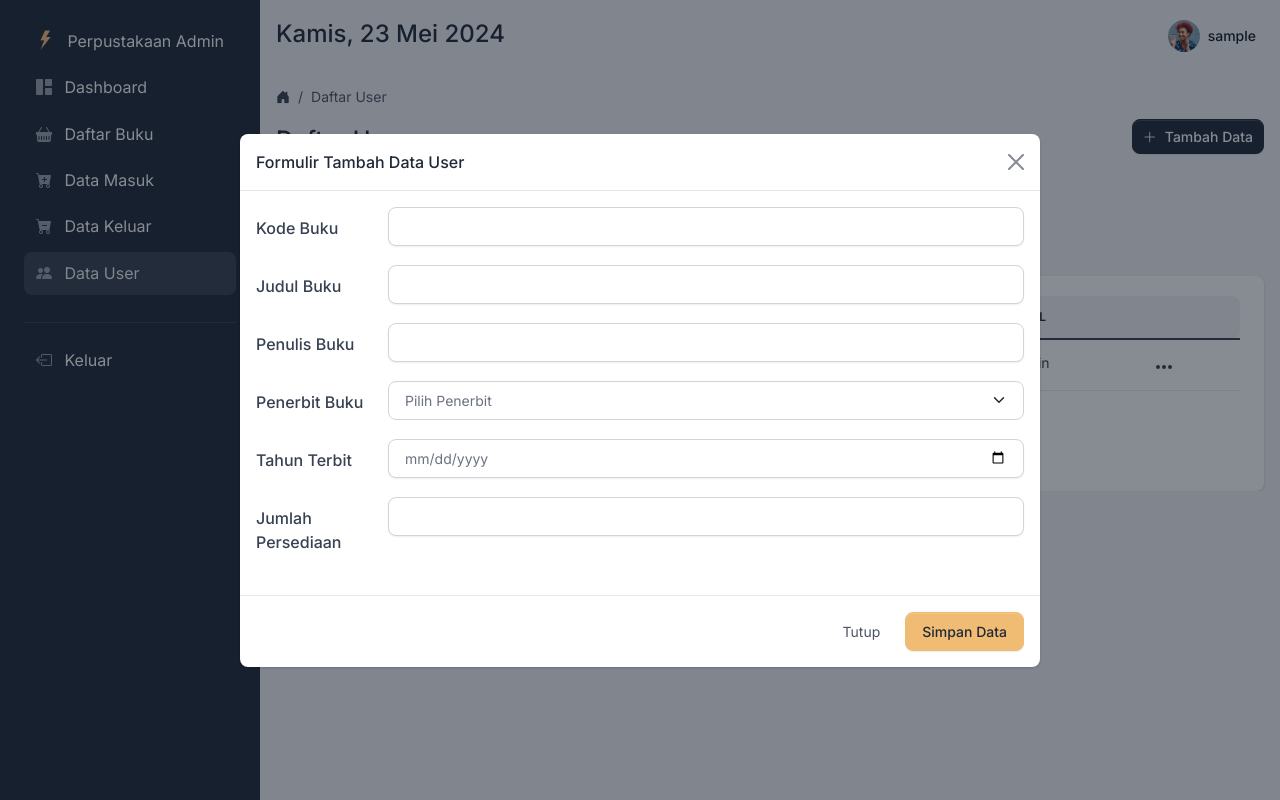
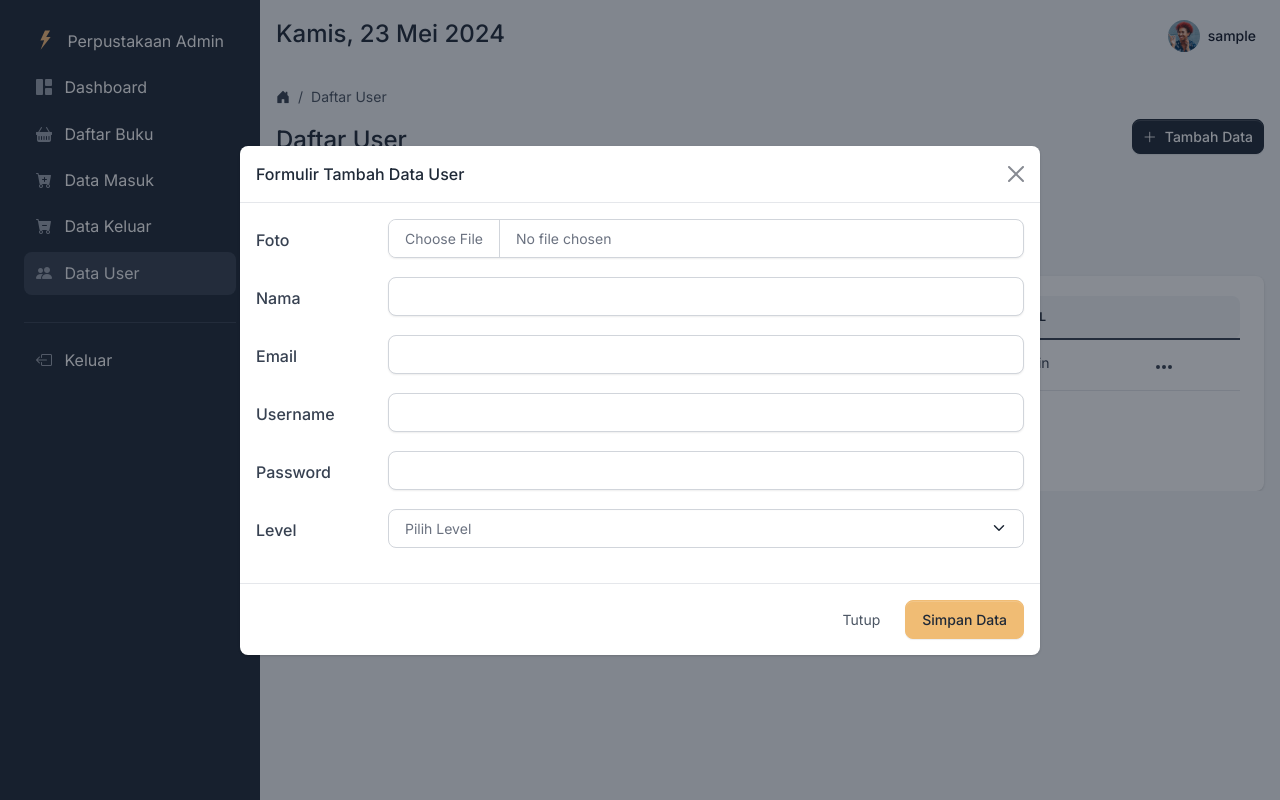
Before and after one commit to Actanzil/man_perpustakaan, a PHP site: page /stock/page_user.php in a window 1280 px wide, after a click on "Tambah Data". Run offline with PHP 8.4, Linux system fonts and the light colour scheme; the visitor is signed in with stand-in values (Sample User, id 1); tables that the repository leaves empty or names only in its code hold one stand-in row (values such as "Sample post"); grey boxes marked "Sample" are stand-in pictures; some libraries are stand-ins or nearby versions.

Commit message:
Configuring User Actor

```diff
--- a/stock/page_user.php
+++ b/stock/page_user.php
@@ -5,40 +5,74 @@
     $notification = "";
 
     if(isset($_POST['update'])){
-        $id_buku = $_POST['id_buku'];
-        $kd_buku = $_POST['kd_buku'];
-        $judul = $_POST['judul'];
-        $penulis = $_POST['penulis'];
-        $penerbit = $_POST['penerbit'];
-        $tahun = $_POST['tahun'];
+        include '../dbconnect.php';
 
-        $updatedata = mysqli_query($conn,"  UPDATE tb_buku
-                                            SET kode_buku= '$kd_buku', judul_buku='$judul', penulis_buku='$penulis', penerbit_buku='$penerbit', tahun_terbit='$tahun'
-                                            WHERE id_buku='$id_buku'");
+        $id_user = $_POST['id_user'];
+        $nama = $_POST['nama'];
+        $email = $_POST['email'];
+        $username = $_POST['username'];
+        $level = $_POST['level'];
+        $password = $_POST['password'];
 
-        switch ($updatedata) {
-            case true:
-                $caption = "Selamat !!!";
-                $notification = "Data berhasil diperbarui!";
-                $alertType = "success";
-                break;
-            default:
+        // Handle file upload
+        $foto = $_FILES['foto']['name'];
+        $lokasi_file = $_FILES['foto']['tmp_name'];
+        $direktori = 'assets/foto-user/'.$foto;
+
+        // Default query
+        $query = "UPDATE user SET nama='$nama', email='$email', username='$username', level='$level'";
+
+        // Jika password diisi, tambahkan ke query
+        if (!empty($password)) {
+            $pass = mysqli_real_escape_string($conn, md5($password));
+            $query .= ", password='$pass'";
+        }
+
+        // Jika file foto diunggah, tambahkan ke query
+        if (!empty($foto)) {
+            if (move_uploaded_file($lokasi_file, $direktori)) {
+                $query .= ", foto='$foto'";
+            } else {
                 $caption = "Mohon maaf !!!";
-                $notification = "Gagal memperbarui data!";
+                $notification = "Gagal mengunggah foto!";
                 $alertType = "danger";
+                $notification = [
+                    'type' => $alertType,
+                    'caption' => $caption,
+                    'message' => $notification
+                ];
+                $encodedNotification = urlencode(json_encode($notification));
+                header("Location: page_user.php?notification=$encodedNotification");
+                exit();
+            }
+        }
+
+        // Lengkapi query dengan klausa WHERE
+        $query .= " WHERE id_user='$id_user'";
+
+        // Jalankan query
+        $updatedata = mysqli_query($conn, $query);
+
+        // Cek hasil query
+        if ($updatedata) {
+            $caption = "Selamat !!!";
+            $notification = "Data berhasil diperbarui!";
+            $alertType = "success";
+        } else {
+            $caption = "Mohon maaf !!!";
+            $notification = "Gagal memperbarui data!";
+            $alertType = "danger";
         }
     };
 
     if(isset($_POST['hapus'])){
-        $id_buku = $_POST['id_buku'];
+        $id_user = $_POST['id_user'];
 
-        $delete = mysqli_query($conn,"DELETE FROM tb_buku where id_buku='$id_buku'");
-        //hapus juga semua data buku ini di tabel keluar-masuk
-        $deltabelkeluar = mysqli_query($conn,"DELETE FROM tb_buku_keluar WHERE id_buku = '$id_buku'");
-        $deltabelmasuk = mysqli_query($conn,"DELETE FROM tb_buku_masuk WHERE id_buku = '$id_buku'");
+        $delete = mysqli_query($conn,"DELETE FROM user where id_user='$id_user'");
+
 
         //cek apakah berhasil
-        switch ($delete && $deltabelkeluar && $deltabelmasuk) {
+        switch ($delete) {
             case true:
                 $caption = "Peringatan !!!";
                 $notification = "Data berhasil dihapus!";
@@ -242,46 +276,46 @@
                                 <h2 class="h6 modal-title">Formulir Tambah Data User</h2>
                                 <button type="button" class="btn-close" data-bs-dismiss="modal" aria-label="Close"></button>
                             </div>
-                            <form action="konfirmasi_tambah_user.php" method="POST">
+                            <form action="konfirmasi_tambah_user.php" method="POST" enctype="multipart/form-data">
                                 <div class="modal-body">
                                     <div class="mb-3 row">
-                                        <label for="kd_buku" class="col-sm-2 col-form-label">Kode Buku</label>
+                                        <label for="foto" class="col-sm-2 col-form-label">Foto</label>
                                         <div class="col-sm-10">
-                                            <input type="text" class="form-control" id="kd_buku" name="kd_buku" required>
+                                            <input class="form-control" type="file" id="formFile" name="foto" required>
                                         </div>
                                     </div>
                                     <div class="mb-3 row">
-                                        <label for="judul" class="col-sm-2 col-form-label">Judul Buku</label>
+                                        <label for="nama" class="col-sm-2 col-form-label">Nama</label>
                                         <div class="col-sm-10">
-                                            <input type="text" class="form-control" id="judul" name="judul" required>
+                                            <input type="text" class="form-control" id="nama" name="nama" required>
                                         </div>
                                     </div>
                                     <div class="mb-3 row">
-                                        <label for="penulis" class="col-sm-2 col-form-label">Penulis Buku</label>
+                                        <label for="email" class="col-sm-2 col-form-label">Email</label>
                                         <div class="col-sm-10">
-                                            <input type="text" class="form-control" id="penulis" name="penulis" required>
+                                            <input type="text" class="form-control" id="email" name="email" required>
                                         </div>
                                     </div>
                                     <div class="mb-3 row">
-                                        <label for="penerbit" class="col-sm-2 col-form-label">Penerbit Buku</label>
+                                        <label for="username" class="col-sm-2 col-form-label">Username</label>
                                         <div class="col-sm-10">
-                                            <select class="form-select" aria-label="Default select example" name="penerbit" required>
-                                                <option selected>Pilih Penerbit</option>
-                                                <option value="Gramedia">Gramedia</option>
-                                                <option value="Togamas">Togamas</option>
-                                            </select>
+                                            <input type="text" class="form-control" name="username" required>
                                         </div>
                                     </div>
                                     <div class="mb-3 row">
-                                        <label for="ukuran" class="col-sm-2 col-form-label">Tahun Terbit</label>
+                                        <label for="password" class="col-sm-2 col-form-label">Password</label>
                                         <div class="col-sm-10">
-                                            <input type="date" class="form-control" id="tahun" name="tahun" required>
+                                            <input type="password" class="form-control" name="password" required>
                                         </div>
                                     </div>
                                     <div class="mb-3 row">
-                                        <label for="ukuran" class="col-sm-2 col-form-label">Jumlah Persediaan</label>
+                                        <label for="level" class="col-sm-2 col-form-label">Level</label>
                                         <div class="col-sm-10">
-                                            <input type="number" class="form-control" id="stock" name="stock" required>
+                                            <select class="form-select" aria-label="Default select example" name="level" required>
+                                                <option selected>Pilih Level</option>
+                                                <option value="Superadmin">Superadmin</option>
+                                                <option value="Admin">Admin</option>
+                                            </select>
                                         </div>
                                     </div>
                                 </div>
@@ -300,11 +334,11 @@
                 <div class="row align-items-center justify-content-between">
                     <div class="col col-md-6 col-lg-3 col-xl-4">
                         <div class="input-group me-2 me-lg-3 fmxw-400">
-                            <form action="page_buku.php" method="GET">
+                            <form action="page_user.php" method="GET">
                                 <div class="input-group">
                                     <input type="text" class="form-control" placeholder="Masukkan kata kunci..." aria-label="Search" aria-describedby="basic-addon2" id="kata_kunci" name="katakunci" required>
                                     <button class="btn btn-primary" type="submit">Cari</button>
-                                    <a href="page_buku.php" class="btn btn-secondary">
+                                    <a href="page_user.php" class="btn btn-secondary">
                                         <i class="fas fa-times"></i> Reset
                                     </a>
                                 </div>
@@ -338,7 +372,7 @@
                                     <strong>$notificationCaption</strong> $notificationMessage.
                                     <button type='button' class='btn-close' data-bs-dismiss='alert' aria-label='Close'></button>
                                 </div>
-                                <meta http-equiv='refresh' content='2; url= page_buku.php'/> ";
+                                <meta http-equiv='refresh' content='2; url= page_user.php'/> ";
                             }
                         ?>
                     </div>
@@ -414,46 +448,57 @@
                                             <h2 class="h6 modal-title">Formulir Edit Data User</h2>
                                             <button type="button" class="btn-close" data-bs-dismiss="modal" aria-label="Close"></button>
                                         </div>
-                                        <form action="" method="POST">
+                                        <form action="" method="POST" enctype="multipart/form-data">
                                             <div class="modal-body">
+                                                <input type="hidden" name="id_user" value="<?= $p['id_user'] ?>">
                                                 <div class="mb-3 row">
-                                                    <label for="kd_buku" class="col-sm-2 col-form-label">Kode Buku</label>
-                                                    <div class="col-sm-10">
-                                                        <input type="text" class="form-control" id="kd_buku" name="kd_buku" value="<?php echo $p['kode_buku'] ?>" required>
+                                                    <label for="foto" class="col-sm-2 col-form-label">Foto</label>
+                                                    <div class="col-sm-10 d-flex align-items-center">
+                                                        <div class="me-3">
+                                                            <img class="rounded avatar-xl" src="assets/foto-user/<?= $p['foto'] ?>" alt="Foto User <?php echo $p['nama'] ?>">
+                                                        </div>
+                                                        <div class="">
+                                                            <div class="d-flex justify-content-xl-center ms-xl-3">
+                                                                <div class="d-flex">
+                                                                    <input class="form-control" type="file" id="formFile" name="foto"><br>
+                                                                    <span class="text-danger" style="font-weight:lighter;font-size:12px">*Jangan diisi jika tidak ingin mengubah foto</span>
+                                                                </div>
+                                                            </div>
+                                                        </div>
                                                     </div>
                                                 </div>
                                                 <div class="mb-3 row">
-                                                    <label for="judul" class="col-sm-2 col-form-label">Judul Buku</label>
+                                                    <label for="nama" class="col-sm-2 col-form-label">Nama</label>
                                                     <div class="col-sm-10">
-                                                        <input type="text" class="form-control" id="judul" name="judul" value="<?php echo $p['judul_buku'] ?>" required>
+                                                        <input type="text" class="form-control" id="nama" name="nama" value="<?php echo $p['nama'] ?>" required>
                                                     </div>
                                                 </div>
                                                 <div class="mb-3 row">
-                                                    <label for="penulis" class="col-sm-2 col-form-label">Penulis Buku</label>
+                                                    <label for="email" class="col-sm-2 col-form-label">Email</label>
                                                     <div class="col-sm-10">
-                                                        <input type="text" class="form-control" id="penulis" name="penulis" value="<?php echo $p['penulis_buku'] ?>" required>
+                                                        <input type="text" class="form-control" id="email" name="email" value="<?php echo $p['email'] ?>" required>
                                                     </div>
                                                 </div>
                                                 <div class="mb-3 row">
-                                                    <label for="penerbit" class="col-sm-2 col-form-label">Penerbit Buku</label>
+                                                    <label for="username" class="col-sm-2 col-form-label">Username</label>
                                                     <div class="col-sm-10">
-                                                        <select class="form-select" aria-label="Default select example" name="penerbit" required>
-                                                            <option value="Gramedia" <?php if ($p['penerbit_buku']=="Gramedia") { ?> selected <?php } ?>>Gramedia</option>
-                                                            <option value="Togamas" <?php if ($p['penerbit_buku']=="Togamas") { ?> selected <?php } ?>>Togamas</option>
-                                                        </select>
+                                                        <input type="text" class="form-control" name="username" value="<?php echo $p['username'] ?>" required>
                                                     </div>
                                                 </div>
                                                 <div class="mb-3 row">
-                                                    <label for="tahun" class="col-sm-2 col-form-label">Tahun Terbit</label>
+                                                    <label for="password" class="col-sm-2 col-form-label">Password</label>
                                                     <div class="col-sm-10">
-                                                        <input type="text" class="form-control" id="tahun" name="tahun" value="<?php echo $p['tahun_terbit'] ?>" required>
+                                                        <input type="password" class="form-control" name="password" value="">
+                                                        <span class="text-danger" style="font-weight:lighter;font-size:12px">*Jangan diisi jika tidak ingin mengubah password</span>
                                                     </div>
                                                 </div>
                                                 <div class="mb-3 row">
-                                                    <label for="stock" class="col-sm-2 col-form-label">Stock</label>
+                                                    <label for="penerbit" class="col-sm-2 col-form-label">Pilih Level</label>
                                                     <div class="col-sm-10">
-                                                        <input type="number" class="form-control" id="stock" value="<?php echo $p['stock'] ?>" disabled>
-                                                        <input type="hidden" name="id_buku" value="<?= $idb; ?>">
+                                                        <select class="form-select" aria-label="Default select example" name="level" required>
+                                                            <option value="Superadmin" <?php if ($p['level']=="Superadmin") { ?> selected <?php } ?>>Superadmin</option>
+                                                            <option value="Admin" <?php if ($p['level']=="Admin") { ?> selected <?php } ?>>Admin</option>
+                                                        </select>
                                                     </div>
                                                 </div>
                                             </div>
@@ -471,14 +516,14 @@
                                 <div class="modal-dialog modal-dialog-centered" role="document">
                                     <div class="modal-content">
                                         <div class="modal-header">
-                                            <h2 class="h6 modal-title">Formulir Hapus Data Buku</h2>
+                                            <h2 class="h6 modal-title">Formulir Hapus Data User</h2>
                                             <button type="button" class="btn-close" data-bs-dismiss="modal" aria-label="Close"></button>
                                         </div>
                                         <form action="" method="POST">
                                             <div class="modal-body">
-                                                <p>Judul Buku : <?php echo $p['judul_buku']?></p>
-                                                <p>Apakah Anda yakin ingin menghapus buku ini dari daftar buku?</p>
-                                                <input type="hidden" name="id_buku" value="<?=$idb;?>">
+                                                <p>Nama User : <?php echo $p['nama']?></p>
+                                                <p>Apakah Anda yakin ingin menghapus user ini dari daftar user?</p>
+                                                <input type="hidden" name="id_user" value="<?=$idb;?>">
                                             </div>
                                             <div class="modal-footer">
                                                 <button type="button" class="btn btn-link text-gray-600" data-bs-dismiss="modal">Tutup</button>
@@ -516,19 +561,19 @@
                                     $sebelum = $halaman-1;
                                     $setelah = $halaman+1;
                                     if($halaman!=1){
-                                        echo "<li class='page-item'><a class='page-link' href='page_buku.php?halaman=$sebelum'><i class='bi bi-chevron-left'></i></a></li>";
+                                        echo "<li class='page-item'><a class='page-link' href='page_user.php?halaman=$sebelum'><i class='bi bi-chevron-left'></i></a></li>";
                                     }
                                     for($i=1; $i<=$jum_halaman; $i++){
                                         if ($i > $halaman - 5 and $i < $halaman + 5 ) {
                                             if($i!=$halaman){
-                                                echo "<li class='page-item'><a class='page-link' href='page_buku.php?halaman=$i'>$i</a></li>";
+                                                echo "<li class='page-item'><a class='page-link' href='page_user.php?halaman=$i'>$i</a></li>";
                                             } else {
                                                 echo "<li class='page-item active'><a class='page-link'>$i</a></li>";
                                         }
                                         }
                                     }
                                     if($halaman!=$jum_halaman){
-                                        echo "<li class='page-item'><a class='page-link' href='page_buku.php?halaman=$setelah'><i class='bi bi-chevron-right'></i></a></li>";
+                                        echo "<li class='page-item'><a class='page-link' href='page_user.php?halaman=$setelah'><i class='bi bi-chevron-right'></i></a></li>";
                                     }
                                 }
                             ?>
```
Also changed, not shown: stock/konfirmasi_tambah_user.php (added, +47 -0 lines), stock/assets/foto-user/GitHub-Mark-ea2971cee799.png (added), stock/assets/foto-user/sponge.jpeg (added).
